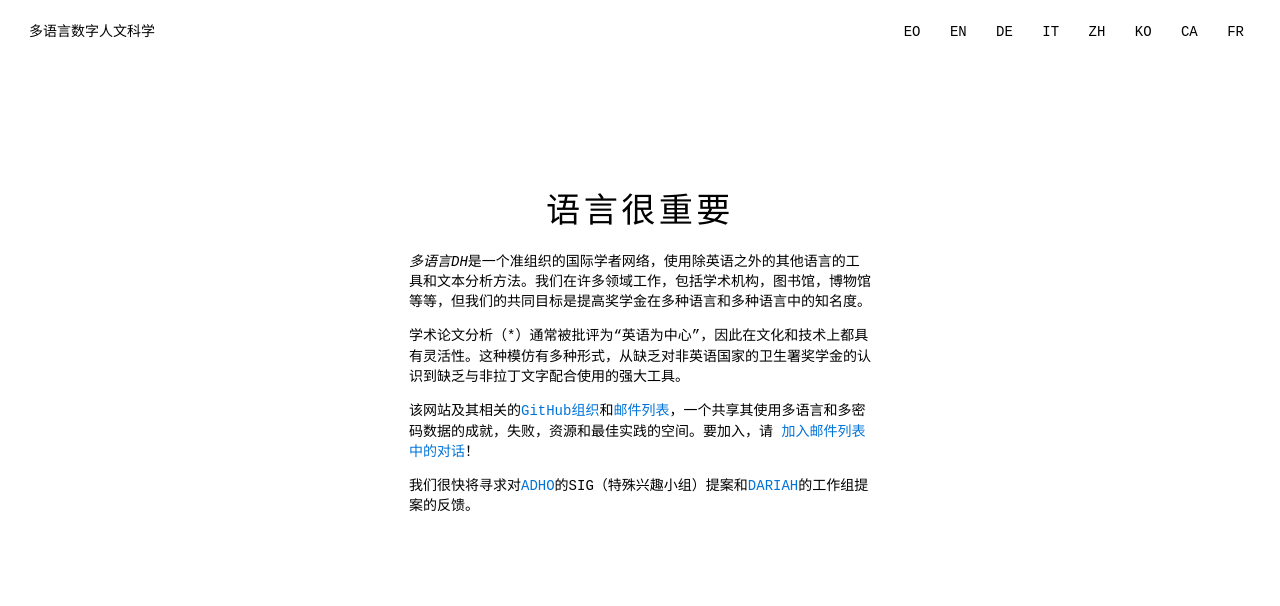
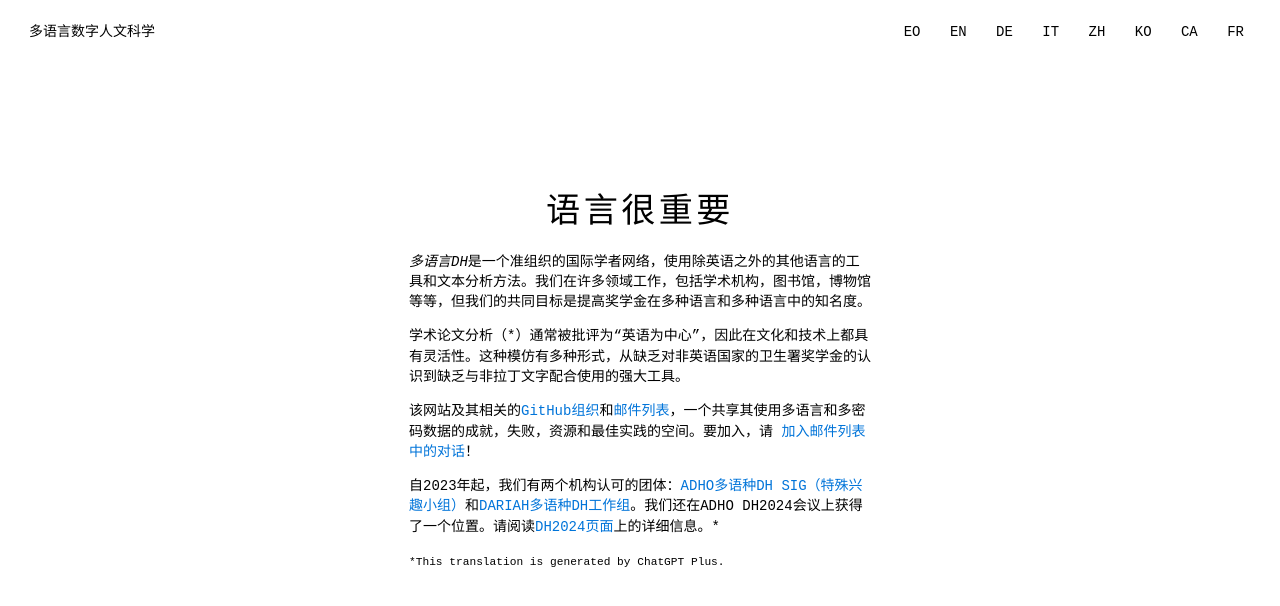
Before and after one commit to multilingual-dh/multilingual-dh.github.io, a Jekyll site: the page built from zh/index.md, in a window 1280 px wide. Shown: the top 606 px of the page. Built offline with Jekyll 4.4.1, drawn with Linux system fonts in a browser that asks for light colours.

Commit message:
added info about dh2024

```diff
--- a/zh/index.md
+++ b/zh/index.md
@@ -12,4 +12,6 @@ language: zh
 
 该网站及其相关的[GitHub组织](https://github.com/multilingual-dh)和[邮件列表](https://mailman.stanford.edu/mailman/listinfo/multilingual-dh)，一个共享其使用多语言和多密码数据的成就，失败，资源和最佳实践的空间。要加入，请 [加入邮件列表中的对话](https://mailman.stanford.edu/mailman/listinfo/multilingual-dh)！
 
-我们很快将寻求对[ADHO](http://adho.org/)的SIG（特殊兴趣小组）提案和[DARIAH](https：//www.dariah.eu)的工作组提案的反馈。
+自2023年起，我们有两个机构认可的团体：[ADHO多语种DH SIG（特殊兴趣小组）](https://adho.org/sigs/#multilingual-DH)和[DARIAH多语种DH工作组](https://multilingual.hypotheses.org/)。我们还在ADHO DH2024会议上获得了一个位置。请阅读[DH2024页面](http://multilingualdh.org/en/dh2024/)上的详细信息。*
+
+<small>*This translation is generated by ChatGPT Plus.</small>
```
